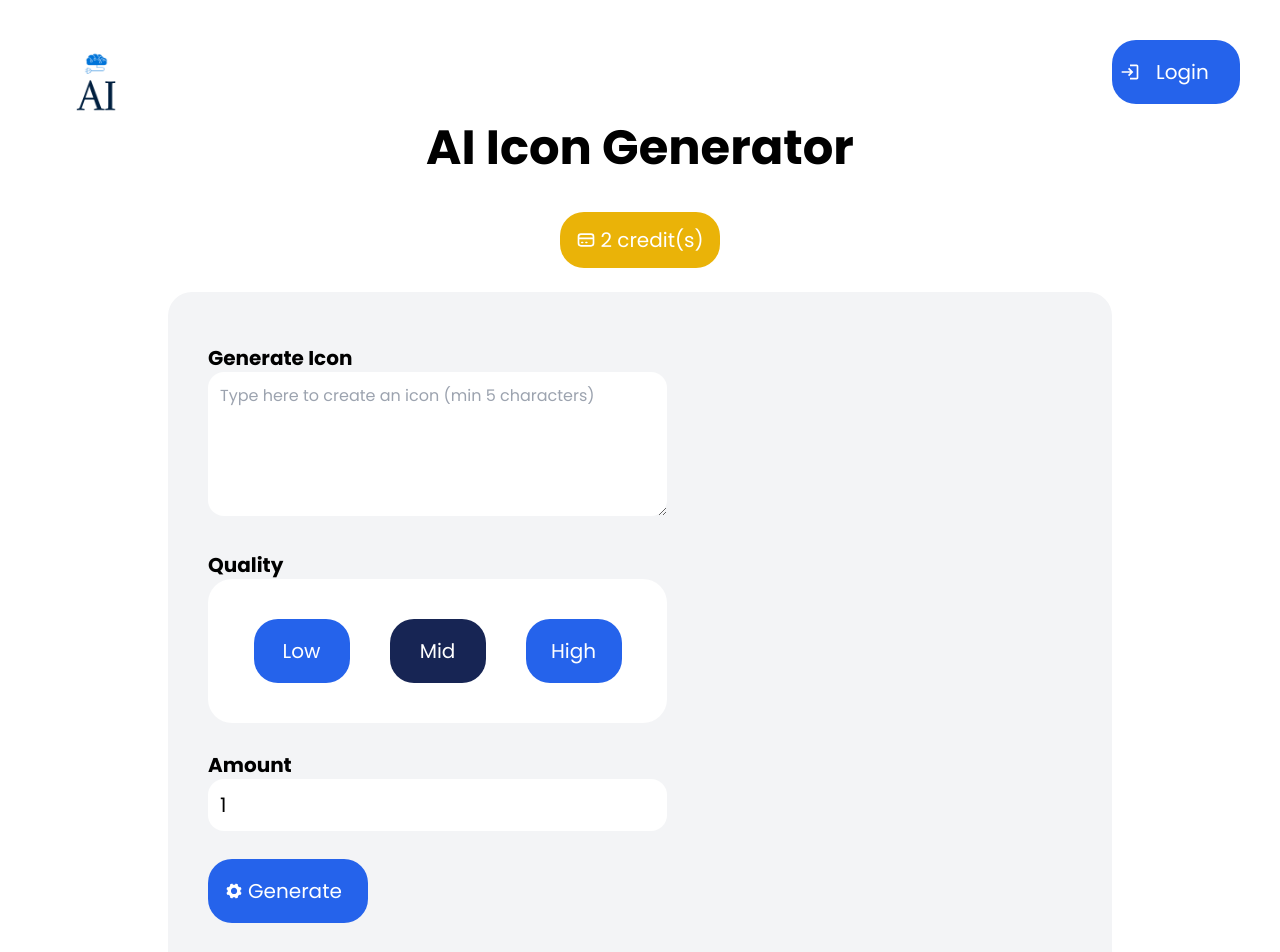
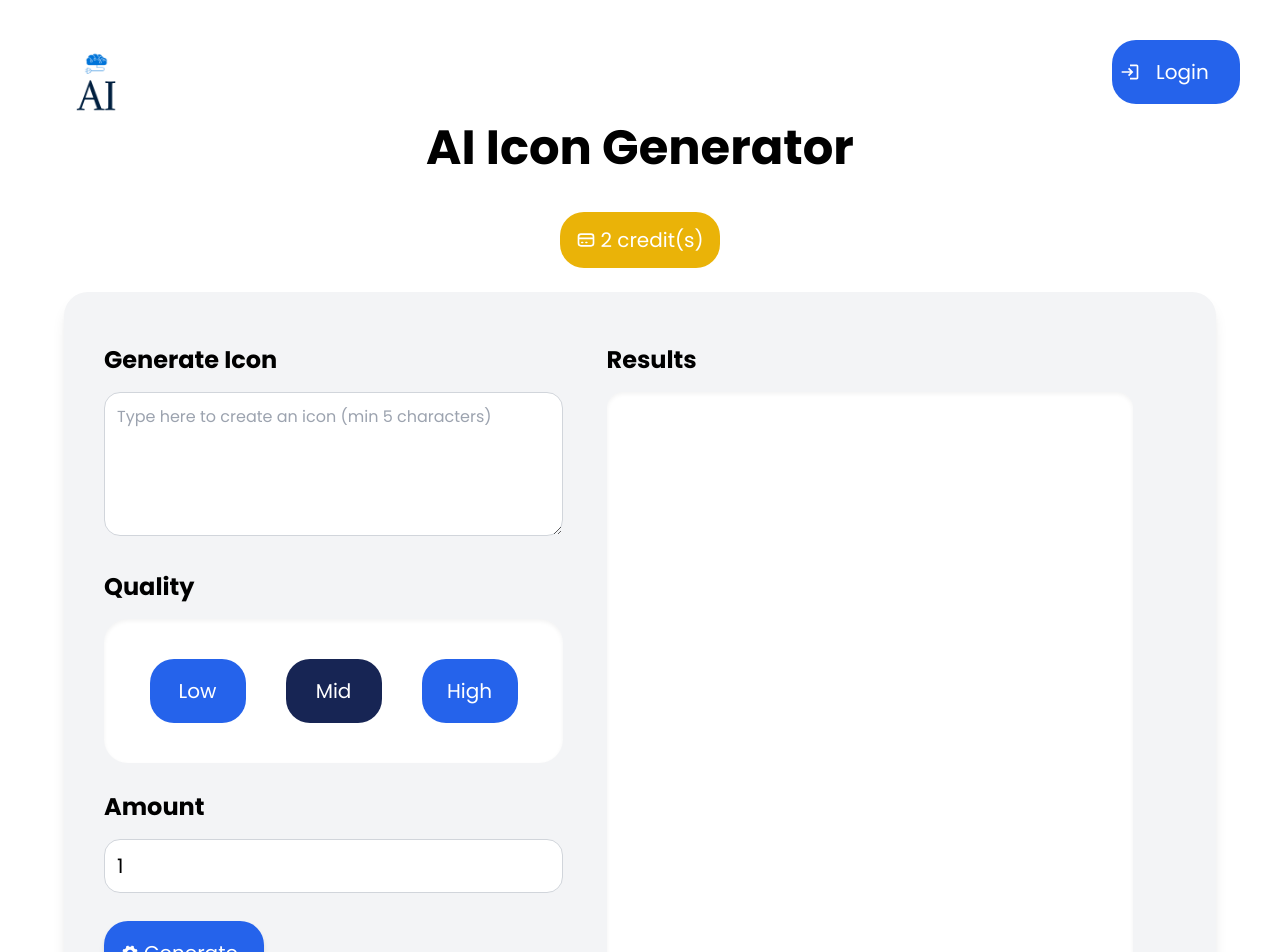
Before and after one commit to Mertcan417/AI-Icon-Generator-PVJL, a Next.js app: page / in a window 1280 px wide. Shown: the top 952 px of the page. Built offline with nearby package versions, Linux system fonts and the light colour scheme.

Commit message:
add database

```diff
--- a/src/pages/components/Panel.js
+++ b/src/pages/components/Panel.js
@@ -1,9 +1,8 @@
-// Panel.js
 import { IoIosSettings } from "react-icons/io";
 import { useState, useEffect } from "react";
 import axios from "axios";
 import { TfiDownload } from "react-icons/tfi";
-import LoadingScreen from "./LoadingScreen";  // Import the LoadingScreen component
+import LoadingScreen from "./LoadingScreen";
 
 export default function Panel({ setCredits, credits }) {
   const [prompt, setPrompt] = useState("");
@@ -12,7 +11,7 @@ export default function Panel({ setCredits, credits }) {
   const [results, setResults] = useState([]);
   const [showAlert, setShowAlert] = useState(false);
   const [showPromptAlert, setShowPromptAlert] = useState(false);
-  const [isLoading, setIsLoading] = useState(false);  // Add loading state
+  const [isLoading, setIsLoading] = useState(false);
 
   useEffect(() => {
     const savedCredits = localStorage.getItem("credits");
@@ -39,7 +38,7 @@ export default function Panel({ setCredits, credits }) {
       return;
     }
 
-    setIsLoading(true);  // Show loading screen
+    setIsLoading(true);
 
     try {
       const response = await axios.post("/api/proxy", {
@@ -56,7 +55,7 @@ export default function Panel({ setCredits, credits }) {
     } catch (error) {
       console.error("Error generating image:", error);
     } finally {
-      setIsLoading(false);  // Hide loading screen
+      setIsLoading(false);
     }
   };
 
@@ -89,30 +88,32 @@ export default function Panel({ setCredits, credits }) {
   };
 
   return (
-    <div className="panel rounded-3xl mt-6 mx-32 flex py-6 px-10 font-bold flex-wrap bg-gray-100 text-xl">
-      {isLoading && <LoadingScreen />}  {/* Render loading screen when isLoading is true */}
+    <div className="panel rounded-3xl mt-6 mx-auto flex flex-col lg:flex-row py-6 px-4 lg:px-10 font-bold flex-wrap bg-gray-100 text-xl shadow-lg max-w-6xl">
+      {isLoading && <LoadingScreen />}
       <div className="panel-left grow flex flex-col mt-7">
         <div className="generate-icon-section">
-          <h1>Generate Icon</h1>
+          <h1 className="text-2xl mb-4">Generate Icon</h1>
           <textarea
-            className="generate-icon-text rounded-2xl text-base font-normal p-3 w-[459px] h-[144px]"
+            className="generate-icon-text rounded-2xl text-base font-normal p-3 w-full lg:w-[459px] h-[144px] border border-gray-300"
             placeholder="Type here to create an icon (min 5 characters)"
             value={prompt}
             onChange={(e) => setPrompt(e.target.value)}
             required
+            aria-label="Icon prompt input"
           ></textarea>
           {showPromptAlert && (
             <div
-              className="bg-red-100 border-l-4 border-red-400 text-red-700 p-4 rounded relative mt-5 w-[459px]"
+              className="bg-red-100 border-l-4 border-red-400 text-red-700 p-4 rounded relative mt-5 w-full lg:w-[459px]"
               role="alert"
             >
               <p className="font-bold">Too short!</p>
               <p className="block sm:inline font-normal text-base">
                 The prompt should be at least 5 characters long and not just spaces.
               </p>
-              <span
+              <button
                 className="absolute top-0 bottom-0 right-0 px-4 py-3"
                 onClick={closePromptAlert}
+                aria-label="Close alert"
               >
                 <svg
                   className="fill-current h-6 w-6 text-red-500"
@@ -123,14 +124,14 @@ export default function Panel({ setCredits, credits }) {
                   <title>Close</title>
                   <path d="M14.348 14.849a1.2 1.2 0 0 1-1.697 0L10 11.819l-2.651 3.029a1.2 1.2 0 1 1-1.697-1.697l2.758-3.15-2.759-3.152a1.2 1.2 0 1 1 1.697-1.697L10 8.183l2.651-3.031a1.2 1.2 0 1 1 1.697 1.697l-2.758 3.152 2.758 3.15a1.2 1.2 0 0 1 0 1.698z" />
                 </svg>
-              </span>
+              </button>
             </div>
           )}
         </div>
         <div className="quality-section mt-7">
-          <h1>Quality</h1>
-          <div className="quality-buttons bg-white rounded-3xl flex justify-center items-center max-w-[459px] h-[144px]">
-            <div className="flex gap-10">
+          <h1 className="text-2xl mb-4">Quality</h1>
+          <div className="quality-buttons bg-white rounded-3xl flex justify-center items-center w-full lg:w-[459px] h-[144px] shadow-inner">
+            <div className="flex gap-4 lg:gap-10">
               {["Low", "Mid", "High"].map((q) => (
                 <button
                   key={q}
@@ -138,6 +139,7 @@ export default function Panel({ setCredits, credits }) {
                     quality === q ? "bg-blue-950" : "bg-blue-600"
                   } text-white`}
                   onClick={() => setQuality(q)}
+                  aria-pressed={quality === q}
                 >
                   {q}
                 </button>
@@ -146,27 +148,29 @@ export default function Panel({ setCredits, credits }) {
           </div>
         </div>
         <div className="amount-section mt-7">
-          <h1>Amount</h1>
+          <h1 className="text-2xl mb-4">Amount</h1>
           <input
             type="number"
-            className="amount-text rounded-2xl p-3 font-normal w-[459px]"
+            className="amount-text rounded-2xl p-3 font-normal w-full lg:w-[459px] border border-gray-300"
             min="1"
             max="4"
             value={amount}
             onChange={handleAmountChange}
+            aria-label="Amount of icons to generate"
           />
           {showAlert && (
             <div
-              className="bg-red-100 border border-red-400 text-red-700 p-4 rounded relative mt-4 w-[459px]"
+              className="bg-red-100 border border-red-400 text-red-700 p-4 rounded relative mt-4 w-full lg:w-[459px]"
               role="alert"
             >
               <strong className="font-bold">Holy smokes!</strong>
               <p className="font-normal text-base">
                 The minimum amount is 1 and maximum amount is 4.
               </p>
-              <span
+              <button
                 className="absolute top-0 bottom-0 right-0 px-4 py-3"
                 onClick={closeAlert}
+                aria-label="Close alert"
               >
                 <svg
                   className="fill-current h-6 w-6 text-red-500"
@@ -177,26 +181,28 @@ export default function Panel({ setCredits, credits }) {
                   <title>Close</title>
                   <path d="M14.348 14.849a1.2 1.2 0 0 1-1.697 0L10 11.819l-2.651 3.029a1.2 1.2 0 1 1-1.697-1.697l2.758-3.15-2.759-3.152a1.2 1.2 0 1 1 1.697-1.697L10 8.183l2.651-3.031a1.2 1.2 0 1 1 1.697 1.697l-2.758 3.152 2.758 3.15a1.2 1.2 0 0 1 0 1.698z" />
                 </svg>
-              </span>
+              </button>
             </div>
           )}
         </div>
         <button
-          className="flex items-center mt-7 bg-blue-600 text-white w-40 h-16 px-4 py-2 rounded-3xl font-normal hover:bg-blue-800 focus:ring active:bg-blue-950"
+          className="flex items-center mt-7 bg-blue-600 text-white w-full lg:w-40 h-16 px-4 py-2 rounded-3xl font-normal hover:bg-blue-800 focus:ring active:bg-blue-950 shadow-md"
           onClick={generateImage}
+          aria-label="Generate image"
         >
           <IoIosSettings className="mr-1" />
           Generate
         </button>
       </div>
       <div className="panel-right grow mt-7">
-        <h1>Results</h1>
-        <div className="generated-icons-result rounded-2xl p-3 bg-white w-[526px] h-[632px] flex flex-wrap gap-10">
+        <h1 className="text-2xl mb-4">Results</h1>
+        <div className="generated-icons-result rounded-2xl p-3 bg-white w-full lg:w-[526px] h-[632px] flex flex-wrap gap-4 lg:gap-10 shadow-inner overflow-auto">
           {results.map((url, index) => (
             <div key={index} className="image-container relative">
               <TfiDownload
-                className="download-icon absolute top-0 left-1/2 transform -translate-x-1/2 text-white cursor-pointer"
+                className="download-icon absolute top-0 left-1/2 transform -translate-x-1/2 text-white cursor-pointer hover:scale-125 transition-transform"
                 onClick={() => openInNewTab(url)}
+                aria-label={`Download image ${index + 1}`}
               />
               <a href={url} target="_blank" rel="noopener noreferrer">
                 <img
@@ -212,18 +218,17 @@ export default function Panel({ setCredits, credits }) {
       </div>
       {showAlert && (
         <div className="fixed top-0 left-0 w-full h-full bg-black bg-opacity-50 flex justify-center items-center">
-          <div className="bg-white rounded-lg p-8">
-            <p className="text-center text-red-500 font-bold mb-4">
-              Insufficient Credits
-            </p>
-            <p className="text-center text-base">
-              You do not have enough credits. Please buy more.
+          <div className="bg-white rounded-lg p-8 shadow-lg">
+            <h1 className="text-2xl mb-4">Alert</h1>
+            <p className="font-normal text-base">
+              The minimum amount is 1 and the maximum amount is 4.
             </p>
             <button
-              className="bg-blue-500 text-white px-4 py-2 rounded-md mt-4"
-              onClick={() => setShowAlert(false)}
+              className="mt-4 bg-blue-600 text-white px-4 py-2 rounded-lg hover:bg-blue-800 focus:ring active:bg-blue-950"
+              onClick={closeAlert}
+              aria-label="Close alert"
             >
-              OK
+              Close
             </button>
           </div>
         </div>
--- a/src/pages/components/styles/index.module.css
+++ /dev/null
@@ -1,6 +0,0 @@
-.app {
-  width: 100%;
-  height: 100%;
-  background-color: white;
-  padding: 40px;
-}
--- a/src/pages/index.js
+++ b/src/pages/index.js
@@ -2,7 +2,6 @@
 import { useState, useEffect } from "react";
 import Header from "./components/Header";
 import Panel from "./components/Panel";
-import styles from "./components/styles/index.module.css";
 import { HiOutlineCreditCard } from "react-icons/hi";
 import AIBrain from "./components/AIBrain";
 
@@ -18,7 +17,7 @@ export default function Home() {
   }, []);
 
   return (
-    <div className={styles.app}>
+    <div className="p-10 w-full h-full">
       <Header />
       <main>
         <h1 className="text-5xl text-center font-bold">AI Icon Generator</h1>
@@ -32,7 +31,6 @@ export default function Home() {
       </main>
 
       <section class="mt-10 py-24 relative">
-        <div class="absolute h-[36.5rem] w-full top-0"></div>
         <div class="mx-auto max-w-7xl px-4 sm:px-6 lg:px-8">
             <div class="mb-12">
                 <h2 class="font-manrope text-5xl text-center font-bold text-black mb-4">Suitable pricing plans</h2>
--- a/src/pages/signup.js
+++ b/src/pages/signup.js
@@ -35,7 +35,7 @@ const SignupPage = () => {
 
   return (
     <div className="w-full h-full p-10">
-      <div className="flex justify-center mt-10">
+      <div className="flex justify-center">
 
       {successMessage && (
         <div className="bg-green-100 border border-green-400 text-green-700 px-4 py-3 rounded relative mb-4">
--- a/src/pages/utils/db.js
+++ /dev/null
@@ -1,20 +0,0 @@
-// utils/db.js
-import { Pool } from 'pg';
-
-const pool = new Pool({
-  user: "postgres",
-  host: "localhost",  // Ensure this is the correct host
-  database: "image-generator",
-  password: "pieter12",
-  port: 5432,
-});
-
-export async function query(text, params) {
-  const client = await pool.connect();
-  try {
-    const result = await client.query(text, params);
-    return result.rows;
-  } finally {
-    client.release();
-  }
-}
--- a/src/styles/globals.css
+++ b/src/styles/globals.css
@@ -18,7 +18,9 @@ body {
   padding: 0; /* Remove default padding */
   overflow-x: hidden; /* Optional: Hide horizontal overflow */
   font-family: 'Poppins', sans-serif;
+
 }
+
 
 #__next{
   width: 100vw;
```
